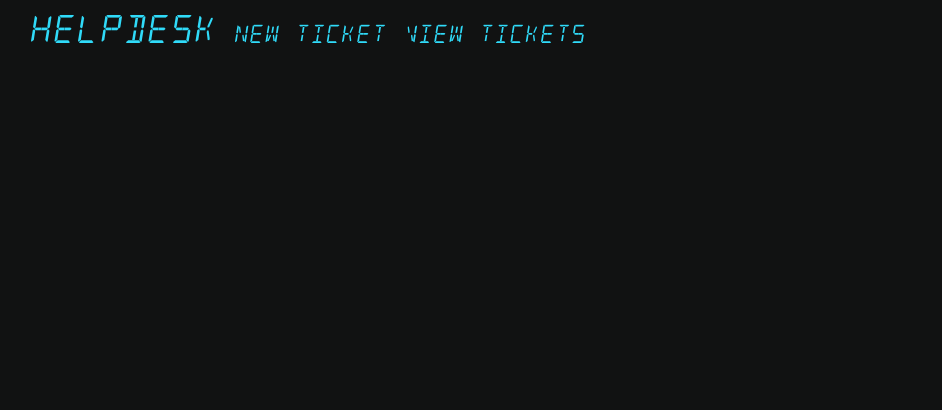
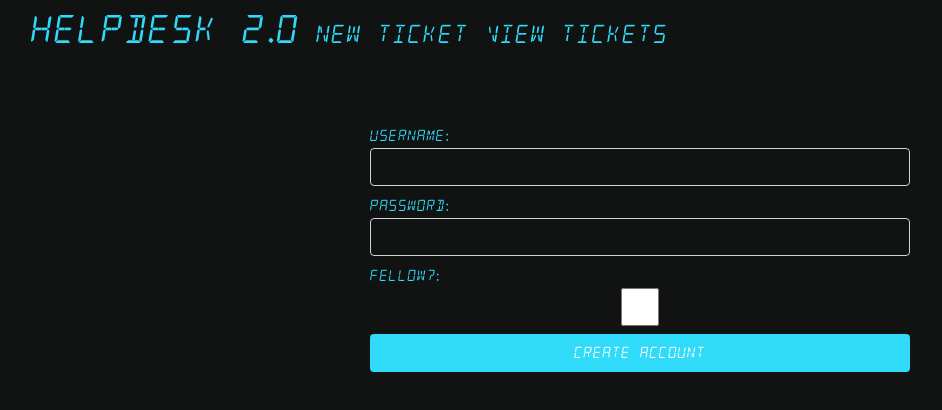
Before and after one commit to yutingwu4/Help-Desk-Advanced, a React app: page /signup in a window 1280 px wide. Shown: the top 410 px of the page, without its empty margins (0-942 px from the left). Built offline with nearby package versions, Linux system fonts and the light colour scheme.

Commit message:
conditional rendering

```diff
--- a/src/App.jsx
+++ b/src/App.jsx
@@ -4,6 +4,7 @@ import Ticket from './components/Ticket';
 import TicketForm from './components/TicketForm';
 import ViewTickets from './components/ViewTickets';
 import Login from './components/Login';
+import Signup from './components/Signup';
 
 /**
  * @terms
@@ -13,6 +14,9 @@ import Login from './components/Login';
  */
 
 function App() {
+  // const [loggedIn, setLogin] = useState({
+  //   loggedIn : false
+  // })
   return (
     // React Router boilerplate code
     <div className="container-fluid">
@@ -21,7 +25,7 @@ function App() {
           <ul className="list-inline">
               <Link className="customLink" to="/">
                   <li className="customLink list-inline-item brand mr-3">
-                  HELPDESK
+                  HELPDESK 2.0
                   </li>
               </Link>
             <li className="list-inline-item mr-3">
@@ -42,7 +46,7 @@ function App() {
              />
             <Route path="/viewtickets" component={ViewTickets} />
             <Route path="/ticketForm" component={TicketForm} />
-
+            <Route path="/signup" component={Signup} />
           </Switch>
         </div>
       </Router>
--- a/src/components/Login.jsx
+++ b/src/components/Login.jsx
@@ -87,15 +87,17 @@ function Login(props) {
             />
           </label>
           <br />
-          <button className="btn btn-success" type="submit">
+
+          <button className="btn" type="submit">
             LOGIN
             </button>
           <br />
           <p style={{ textAlign: 'center' }}>OR</p>
-
-          <button className="btn btn-success" type="button">
-            CREATE ACCOUNT
-          </button>
+          <Link className="btn" to="/signup">
+            <button className="btn create" type="button">
+              CREATE ACCOUNT
+            </button>
+          </Link>
         </form>
       </div>
     </div>
--- a/src/components/Signup.jsx
+++ b/src/components/Signup.jsx
@@ -8,11 +8,12 @@ import { Switch, Route, Link, useHistory } from 'react-router-dom';
 import { render } from 'react-dom';
 import axios from 'axios';
 
-function CreateUser(props) {
+function Signup(props) {
  const history = useHistory();
  const [state, setState] = useState({
       username: '',
       password: '',
+      authorized: false
  });
 
   // OnChange event handler that will update state whenever a key is pressed in an input field.
@@ -24,16 +25,24 @@ function CreateUser(props) {
     }));
   };
 
+  const onClick = (e) => {
+    setState((prevState) => ({
+      ...prevState,
+      authorized: !prevState.authorized
+    }))
+  }
+
 
   const onSubmit = (e) => {
     e.preventDefault();
     if (state.username.length && state.password.length) {
       const userData = {
         "username": state.username,
-        "password": state.password
+        "password": state.password,
+        "authorized": state.authorized
       };
 
-      axios.post('/api/create', userData, { //do we need the /api???
+      axios.post('/api/create', userData, {
         headers: { 'content-type': 'application/json' },
       }).then((res) => {
         if (res.status === 200) {
@@ -83,14 +92,19 @@ function CreateUser(props) {
                 required
               />
             </label>
-            <br/>
-            <button className="btn btn-success" type="submit">
-              LOGIN
-            </button>
-              <br/>
-              <p style={{textAlign: 'center'}}>OR</p>
 
-            <button className="btn btn-success" type="button">
+            <label>
+              FELLOW?:
+              <input
+                className="form-control"
+                style={{ width: '100%' }}
+                onClick={onClick}
+                type="checkbox"
+                name="authorized"
+              />
+            </label>
+
+            <button className="btn" type="submit">
             CREATE ACCOUNT
           </button>
           </form>
@@ -100,4 +114,4 @@ function CreateUser(props) {
   }
 
 
-export default CreateUser;
+export default Signup;
--- a/src/index.scss
+++ b/src/index.scss
@@ -40,6 +40,7 @@ body {
 }
 .btn {
   background-color: $base-color !important;
+  color: white !important;
 }
 
 textarea,
```
